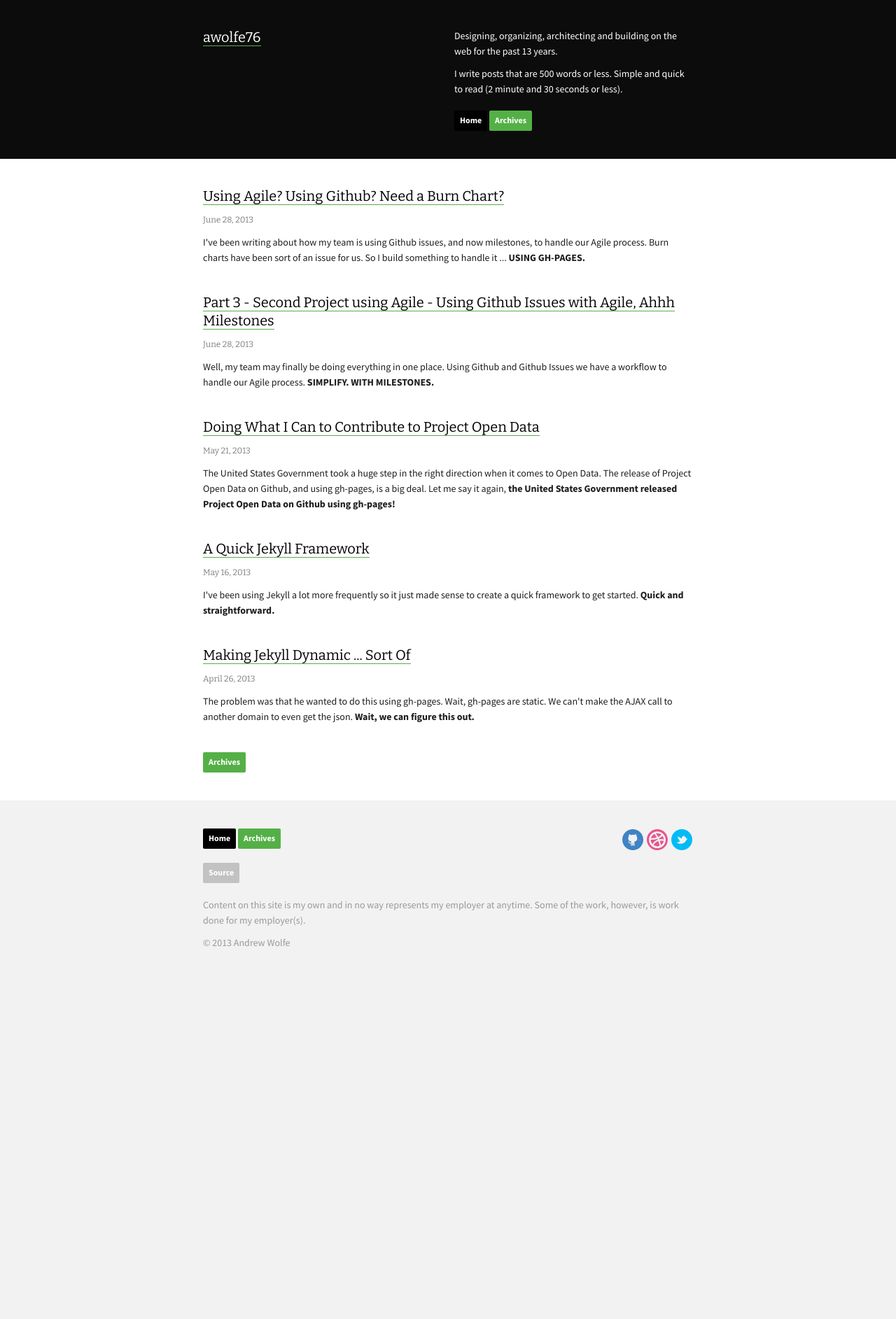
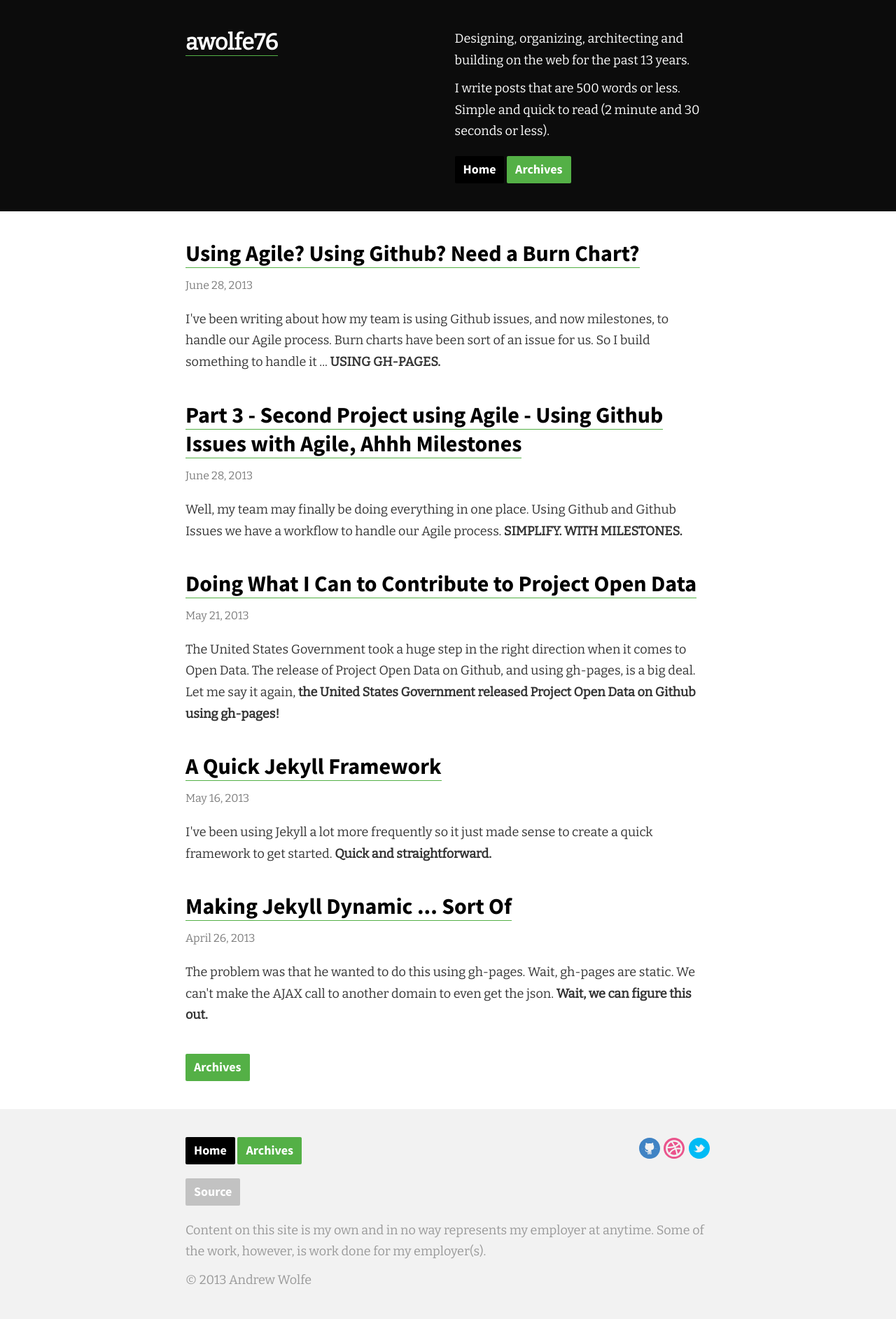
Before and after one commit to nickl1/awolfe76.github.com, a Jekyll site: the page built from index.md, in a window 1280 px wide. Shown: the whole page at 70% size. Built offline with Jekyll 4.4.1, drawn with Linux system fonts in a browser that asks for light colours; Markdown is read by kramdown in place of the engine named in the settings; before the commit the page ends 1398 px from its top, so only the background shows below that.

Commit message:
style changes; larger font size; switched heading and body fonts;

```diff
--- a/_config.yml
+++ b/_config.yml
@@ -11,6 +11,4 @@ github: https://github.com/awolfe76
 twitter: https://twitter.com/awolfe76
 
 #build config
-server: true
-auto: true
 markdown: rdiscount
--- a/css/awolfe76.css
+++ b/css/awolfe76.css
@@ -3,14 +3,16 @@
 body {
   background-color: #f5f5f5;
   background-color: rgba(0, 0, 0, .05);
-  font-family: "Source Sans Pro", Calibri,"Helvetica Neue",Helvetica,Arial,sans-serif;
-  font-size: 14px;
-  line-height: 22px;
+  color: #353535;
+  font-family: "Bitter", Georgia, serif;
+  font-size: 18px;
+  line-height: 1.7;
 }
 .container-fluid {
   margin: 0 auto;
-  max-width: 700px;
+  max-width: 750px;
 }
+li { line-height: 1.7; }
 a:link, a:visited {
   border-bottom: 1px solid #54B046;
   border-bottom: 1px solid rgba(84, 176, 70, 1);
@@ -27,17 +29,15 @@ a:hover {
   color: rgba(84, 176, 70, 1);
 }
 h1, h2, h3, h4, h5, h6 {
-  font-family: "Bitter", Georgia, serif;
-  font-weight: normal;
-  line-height: 1.2;
+  color: #151515;
+  font-family: "Source Sans Pro", Calibri,"Helvetica Neue",Helvetica,Arial,sans-serif;
 }
 h1 {
-  font-size: 20px;
+  font-size: 32px;
   line-height: 1.3;
 }
-h3 {
-  font-size: 16px;
-}
+h3 { font-size: 24px; }
+h4 { font-size: 18px; }
 
 #header {
   background-color: #0d0d0d;
@@ -52,6 +52,7 @@ h3 {
 a.awolfe76:link, a.awolfe76:visited {
   color: #ffffff;
   color: rgba(255, 255, 255, 1);
+  font-family: "Bitter", Georgia, serif;
 }
 a.awolfe76:hover {
   border-bottom: 1px solid #000000;
@@ -73,11 +74,12 @@ a.btn:link, a.btn:visited {
   color: rgba(255, 255, 255, 1);
   cursor: pointer;
   display: inline-block;
-  font-size: 12px;
+  font-family: "Source Sans Pro", Calibri,"Helvetica Neue",Helvetica,Arial,sans-serif;
+  font-size: 18px;
   font-weight: bold;
   line-height: 20px;
   margin-bottom: 0;
-  padding: 4px 8px 5px;
+  padding: 9px 12px 10px;
   text-align: center;
   text-decoration: none;
   vertical-align: middle;
@@ -136,7 +138,8 @@ a.source:hover {
   color: #999999;
   color: rgba(0, 0, 0, .5);
   font-family: "Bitter", Georgia, serif;
-  font-size: 12px;
+  font-size: 16px;
+  margin-bottom: 20px;
 }
 #json {
   margin-top:40px;
```
Also changed, not shown: _posts/2013-04-19-helping-feomike.md (+1 -1 lines).
